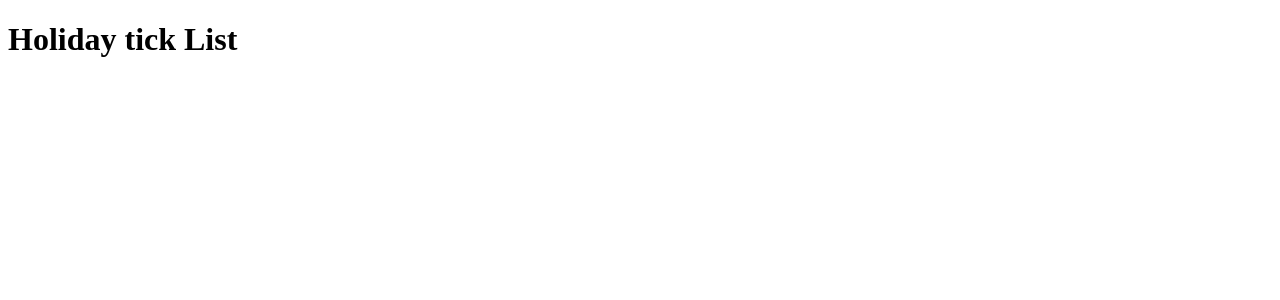
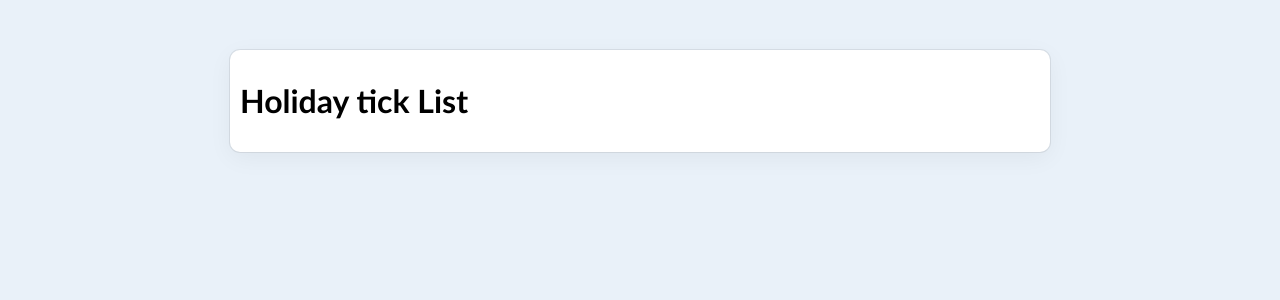
Before and after one commit to Zym0tic/postgreSQL-react-todo, a React (Create React App) app in the folder client/: page / in a window 1280 px wide. Shown: the top 300 px of the page. Built offline with nearby package versions, Linux system fonts and the light colour scheme; the HTML template or start-up script is replaced by a standard one.

Commit message:
add css to body and app

```diff
--- a/client/src/index.css
+++ b/client/src/index.css
@@ -0,0 +1,21 @@
+body {
+    margin: 0;
+    padding: 0;
+    background-color: rgb(233, 241, 249);
+    display: flex;
+    justify-content: center;
+    font-family: 'Trebuchet MS', 'Lucida Sans Unicode', 'Lucida Grande', 'Lucida Sans', Arial, sans-serif\;
+}
+
+.app {
+    background-color: white;
+    box-shadow: rgba(0,0,0, 0.05) 0 6px 24px, rgba(0,0,0, 0.08) 0 0 0 1px;
+    border-radius: 10px;
+    padding: 10px;
+    width: 800px;
+    margin-top: 50px;
+}
+
+.list-header {
+
+}
```
